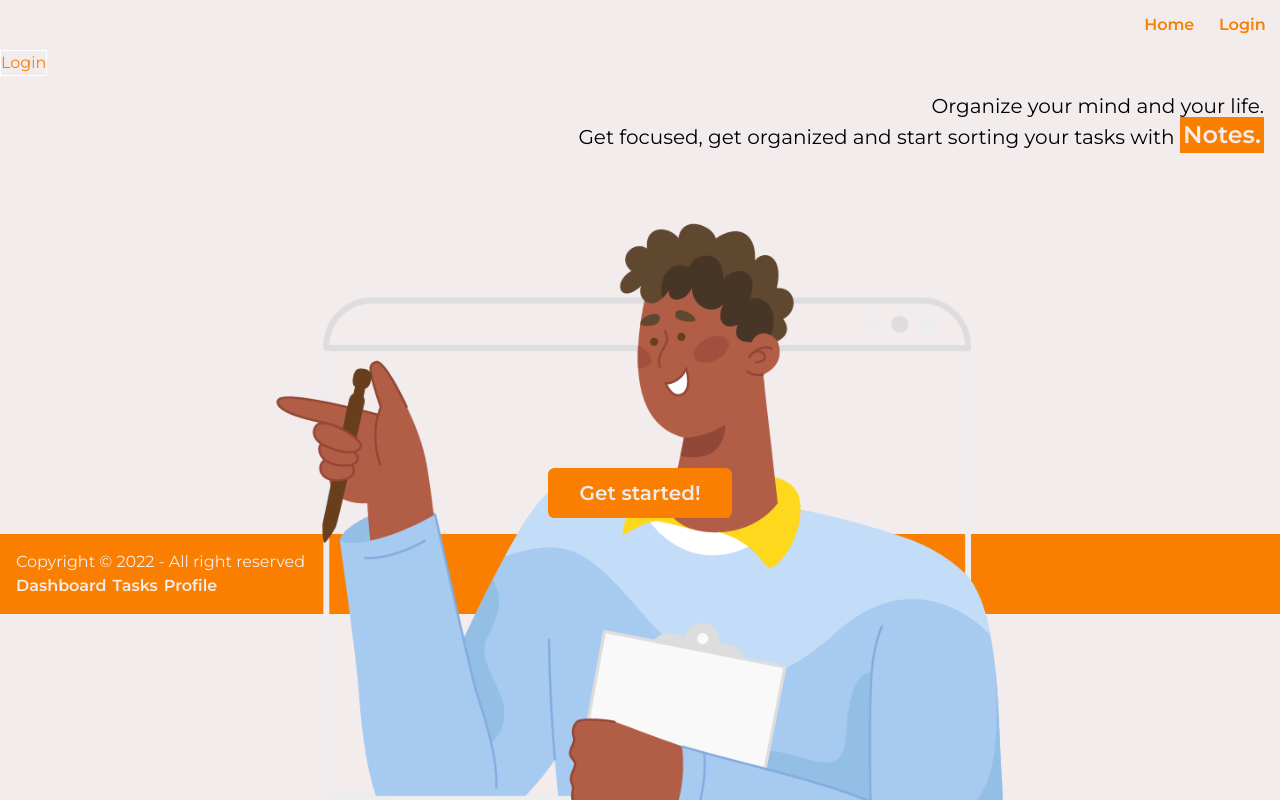
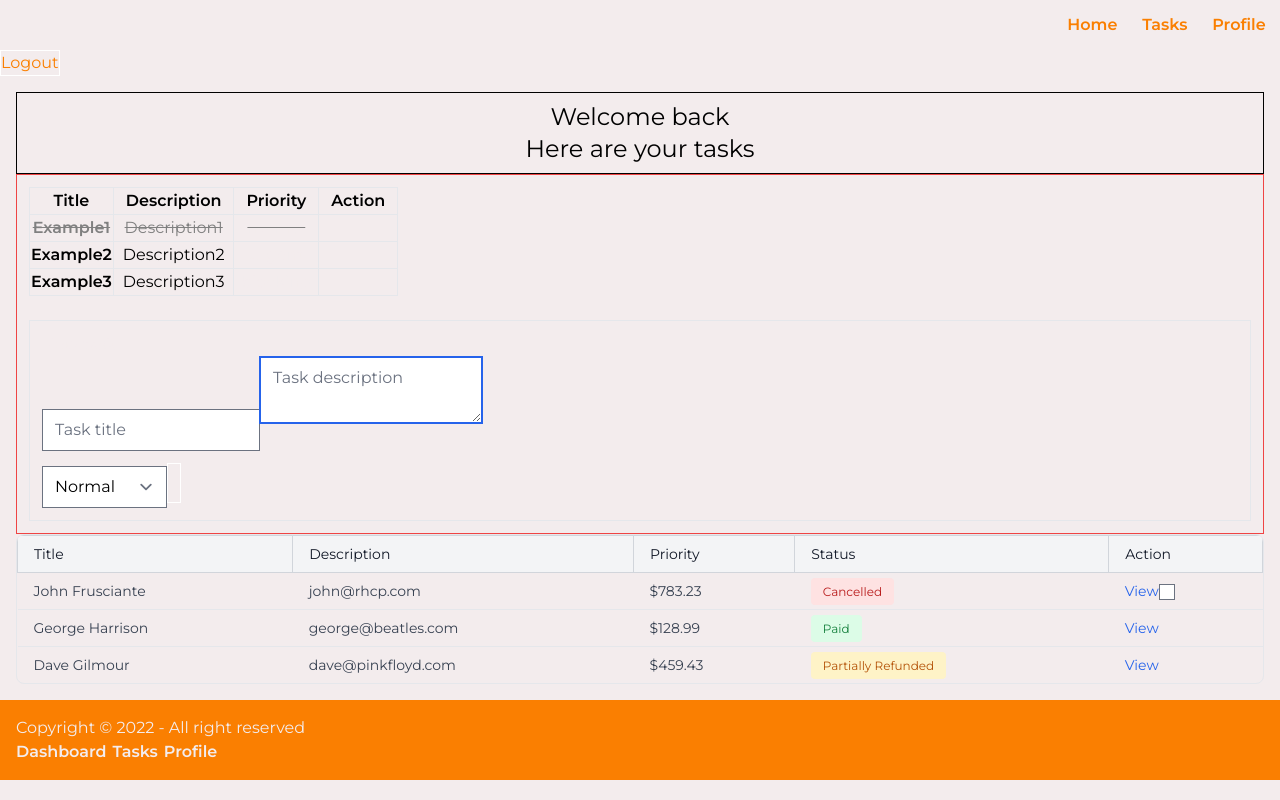
Before and after one commit to LocusNiger/open-bootcamp-project, a React (Vite) app: page / in a window 1280 px wide. Shown: the top 800 px of the page. Built offline with nearby package versions, Linux system fonts and the light colour scheme.

Commit message:
feat: new table component (for tasks in home)

```diff
--- a/package.json
+++ b/package.json
@@ -12,6 +12,7 @@
     "@emotion/react": "^11.10.4",
     "@emotion/styled": "^11.10.4",
     "@mui/material": "^5.10.9",
+    "@tailwindcss/forms": "^0.5.3",
     "axios": "^0.27.2",
     "formik": "^2.2.9",
     "prop-types": "^15.8.1",
--- a/src/App.jsx
+++ b/src/App.jsx
@@ -4,6 +4,7 @@ import "./index.css";
 
 /* PAGES */
 import HomeWithoutLogin from "./pages/home/HomeWithoutLogin";
+import HomeWithLogin from "./pages/home/HomeWithLogin";
 import TasksPage from "./pages/tasks/TasksPage";
 import TaskDetailPage from "./pages/tasks/TaskDetailPage";
 import LoginPage from "./pages/auth/LoginPage";
@@ -16,10 +17,9 @@ import NotFoundPage from "./pages/404/NotFoundPage";
 import Footer from "./components/pure/footer/Footer";
 import NavbarNoLogged from "./components/pure/navbar/NavbarNoLogged";
 import NavbarLogged from "./components/pure/navbar/NavbarLogged";
-import HomeWithLogin from "./pages/home/HomeWithLogin";
 
 function App() {
-  const [logged, setLogged] = useState(false);
+  const [logged, setLogged] = useState(true);
   return (
     <>
       {logged ? <NavbarLogged /> : <NavbarNoLogged />}
--- a/src/components/container/TaskListComponent.jsx
+++ b/src/components/container/TaskListComponent.jsx
@@ -1,5 +1,4 @@
-import { useEffect } from "react";
-import { useState } from "react";
+import { useEffect, useState } from "react";
 
 /* Models */
 import { LEVELS } from "../../models/levels.enum";
@@ -7,6 +6,7 @@ import { Task } from "../../models/task.class";
 /* Components */
 import TaskForm from "../pure/forms/TaskForm";
 import TaskComponent from "../pure/TaskComponent";
+import TaskTableComponent from "../pure/TaskTableComponent";
 
 /* Componente contenedor de lista de tareas */
 const TaskListComponent = () => {
@@ -54,12 +54,10 @@ const TaskListComponent = () => {
 
   return (
     <>
-      <div className="container-lg col-8 mt-5">
-        <div className="card">
+      <div className="border border-red-500">
+        <div className="">
           {/* card header (title) */}
-          <div className="card-header p-3 col-12 text-center">
-            <h2>Your task:</h2>
-          </div>
+
           {/* card body (content) */}
           <div className="card-body card-styles" data-mdb-perfect-scrollbar="true">
             {tasks.length > 0 ? (
@@ -98,6 +96,7 @@ const TaskListComponent = () => {
           </div>
         </div>
       </div>
+      <TaskTableComponent />
     </>
   );
 };
--- /dev/null
+++ b/src/components/pure/TaskTableComponent.jsx
@@ -0,0 +1,76 @@
+export default function TaskTableComponent() {
+  return (
+    <div>
+      <div className="overflow-hidden overflow-x-auto rounded-lg border border-gray-200">
+        <table className="min-w-full divide-y divide-gray-200 text-sm">
+          <thead className="bg-gray-100">
+            <tr>
+              <th className="whitespace-nowrap px-4 py-2 text-left font-medium text-gray-900 border border-gray-300">
+                <div className="flex items-center gap-2">Title</div>
+              </th>
+              <th className="border border-gray-300 whitespace-nowrap px-4 py-2 text-left font-medium text-gray-900">
+                <div className="flex items-center gap-2">Description</div>
+              </th>
+              <th className="border border-gray-300 whitespace-nowrap px-4 py-2 text-left font-medium text-gray-900">
+                <div className="flex items-center gap-2">Priority</div>
+              </th>
+              <th className="border border-gray-300 whitespace-nowrap px-4 py-2 text-left font-medium text-gray-900">
+                Status
+              </th>
+              <th className="border border-gray-300 whitespace-nowrap px-4 py-2 text-left font-medium text-gray-900">
+                Action
+              </th>
+            </tr>
+          </thead>
+
+          <tbody className="divide-y divide-gray-200">
+            <tr>
+              <td className="whitespace-nowrap px-4 py-2 text-gray-700">John Frusciante</td>
+              <td className="whitespace-nowrap px-4 py-2 text-gray-700">john@rhcp.com</td>
+              <td className="whitespace-nowrap px-4 py-2 text-gray-700">$783.23</td>
+              <td className="whitespace-nowrap px-4 py-2">
+                <strong className="rounded bg-red-100 px-3 py-1.5 text-xs font-medium text-red-700">Cancelled</strong>
+              </td>
+              <td className="whitespace-nowrap px-4 py-2">
+                <a href="#" className="text-sm font-medium text-blue-600 hover:underline">
+                  View
+                </a>
+                <input type="checkbox" />
+              </td>
+            </tr>
+
+            <tr>
+              <td className="whitespace-nowrap px-4 py-2 text-gray-700">George Harrison</td>
+              <td className="whitespace-nowrap px-4 py-2 text-gray-700">george@beatles.com</td>
+              <td className="whitespace-nowrap px-4 py-2 text-gray-700">$128.99</td>
+              <td className="whitespace-nowrap px-4 py-2">
+                <strong className="rounded bg-green-100 px-3 py-1.5 text-xs font-medium text-green-700">Paid</strong>
+              </td>
+              <td className="whitespace-nowrap px-4 py-2">
+                <a href="#" className="text-sm font-medium text-blue-600 hover:underline">
+                  View
+                </a>
+              </td>
+            </tr>
+
+            <tr>
+              <td className="whitespace-nowrap px-4 py-2 text-gray-700">Dave Gilmour</td>
+              <td className="whitespace-nowrap px-4 py-2 text-gray-700">dave@pinkfloyd.com</td>
+              <td className="whitespace-nowrap px-4 py-2 text-gray-700">$459.43</td>
+              <td className="whitespace-nowrap px-4 py-2">
+                <strong className="rounded bg-amber-100 px-3 py-1.5 text-xs font-medium text-amber-700">
+                  Partially Refunded
+                </strong>
+              </td>
+              <td className="whitespace-nowrap px-4 py-2">
+                <a href="#" className="text-sm font-medium text-blue-600 hover:underline">
+                  View
+                </a>
+              </td>
+            </tr>
+          </tbody>
+        </table>
+      </div>
+    </div>
+  );
+}
--- a/src/pages/home/HomeWithLogin.jsx
+++ b/src/pages/home/HomeWithLogin.jsx
@@ -1,4 +1,3 @@
-import { Link } from "react-router-dom";
 import TaskListComponent from "../../components/container/TaskListComponent";
 
 export default function HomeWithLogin(props) {
--- a/tailwind.config.cjs
+++ b/tailwind.config.cjs
@@ -4,5 +4,5 @@ module.exports = {
   theme: {
     extend: {},
   },
-  plugins: [],
+  plugins: [require("@tailwindcss/forms")],
 };
```
Also changed, not shown: 1 other file (tests, documents, lock files or other folders).
